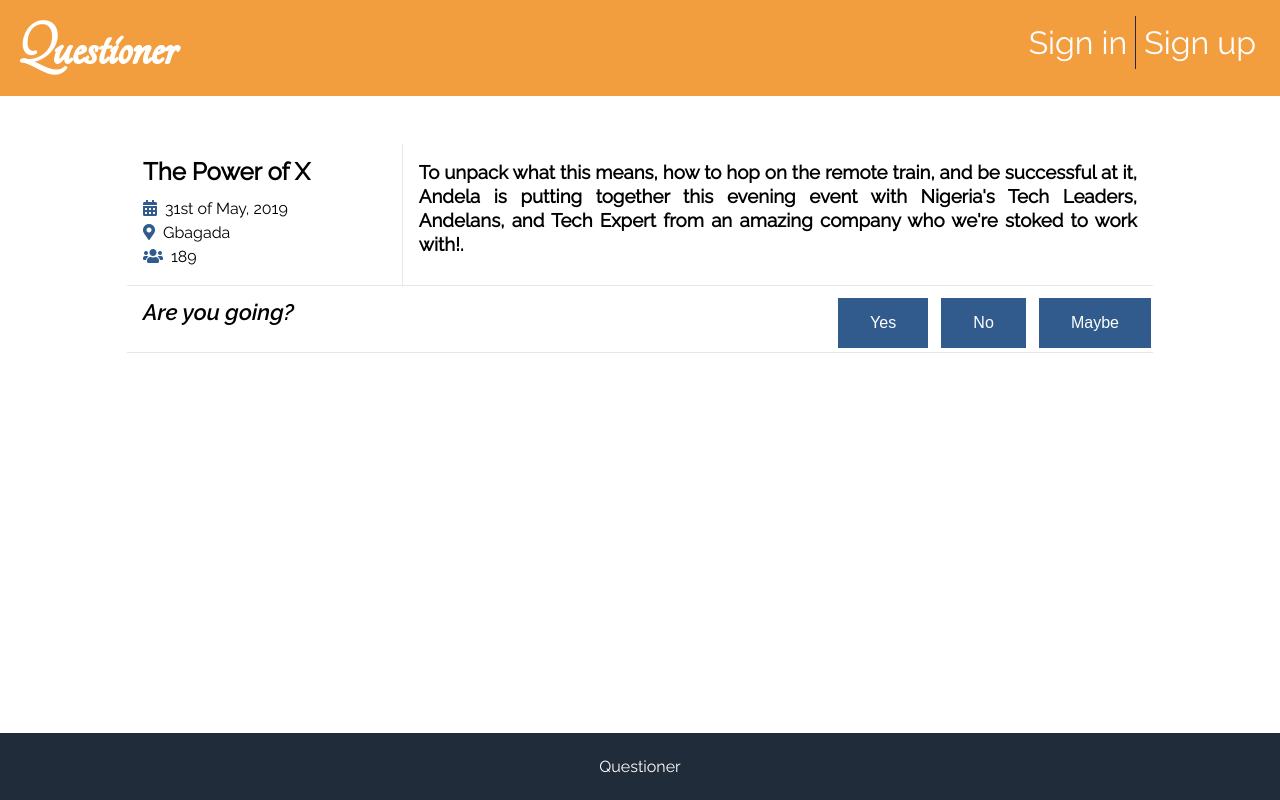
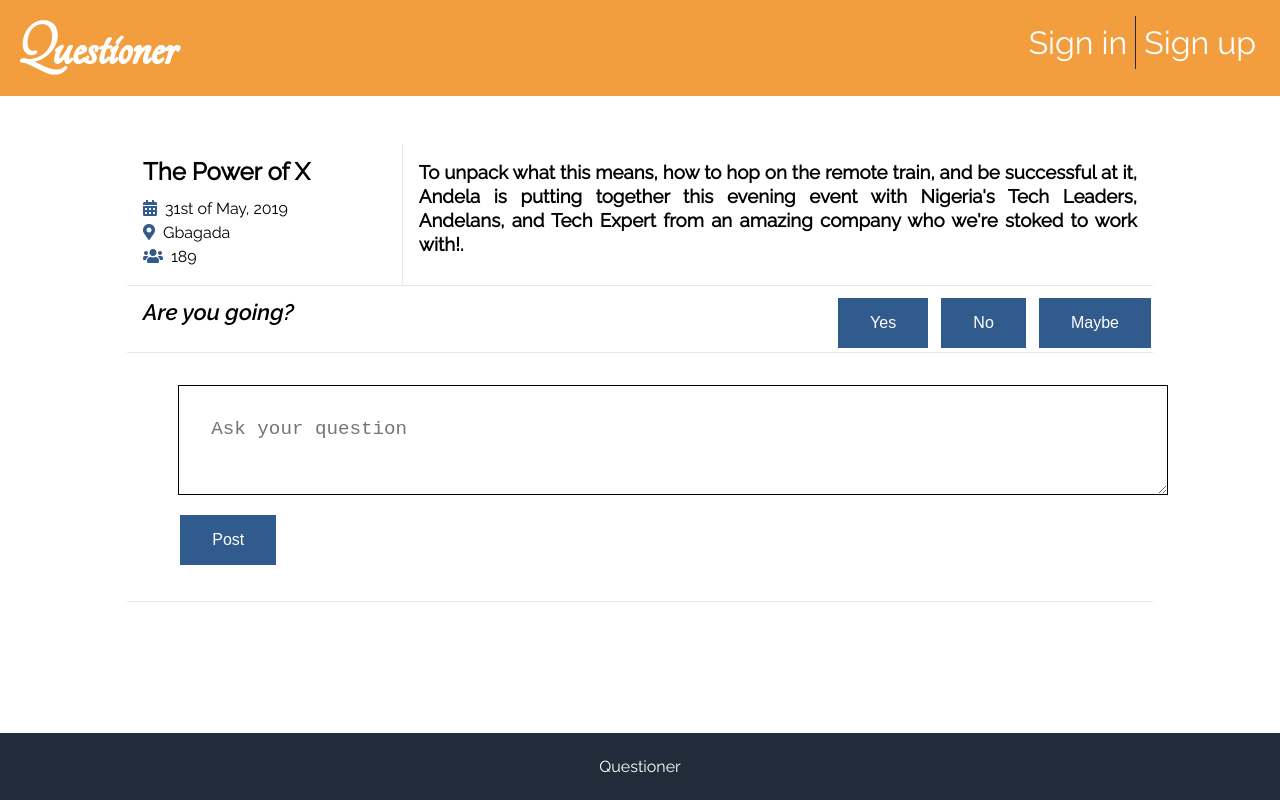
Before and after one commit to cupidcoder/reactify-questioner, a React app: page /meetups/page in a window 1280 px wide. Built offline with nearby package versions, Linux system fonts and the light colour scheme.

Commit message:
165541109-task(ui): build post question component
- build post question component

[Finishes #165541109]

```diff
--- /dev/null
+++ b/src/components/QuestionInput/QuestionInput.css
@@ -0,0 +1,20 @@
+.QuestionInput {
+  width: 90%;
+  margin: 2rem auto;
+  border-bottom: 1px solid rgba(46,62,72,.12);
+  padding-bottom: 1rem;
+}
+
+.InputGroup {
+  width: 90%;
+  margin: 1rem auto;
+}
+
+.Input {
+  width: 100%;
+  border: 1px solid #000000;
+  padding: 2rem;
+  font-size: 1.2rem;
+  margin-bottom: 1rem;
+  display: block;
+}
--- /dev/null
+++ b/src/components/QuestionInput/QuestionInput.jsx
@@ -0,0 +1,14 @@
+import React from 'react';
+import style from './QuestionInput.css';
+import Button from '../Button/Button';
+
+const QuestionInput = () => (
+  <div className={style.QuestionInput}>
+    <div className={style.InputGroup}>
+      <textarea className={style.Input} placeholder='Ask your question' />
+      <Button>Post</Button>
+    </div>
+  </div>
+);
+
+export default QuestionInput;
--- a/src/containers/MeetupPage/MeetupPage.jsx
+++ b/src/containers/MeetupPage/MeetupPage.jsx
@@ -2,6 +2,7 @@ import React from 'react';
 import BaseLayout from '../BaseContainer/BaseContainer';
 import MeetupDetailCard from '../../components/MeetupDetailCard/MeetupDetailCard';
 import RsvpButtons from '../../components/RsvpButtons/RsvpButtons';
+import QuestionInput from '../../components/QuestionInput/QuestionInput';
 import style from './MeetupPage.css';
 
 const MeetupPage = () => {
@@ -19,6 +20,7 @@ const MeetupPage = () => {
       <div className={style.MeetupPage}>
         <MeetupDetailCard {...meetupDetail} />
         <RsvpButtons />
+        <QuestionInput />
       </div>
     </BaseLayout>
   );
```
